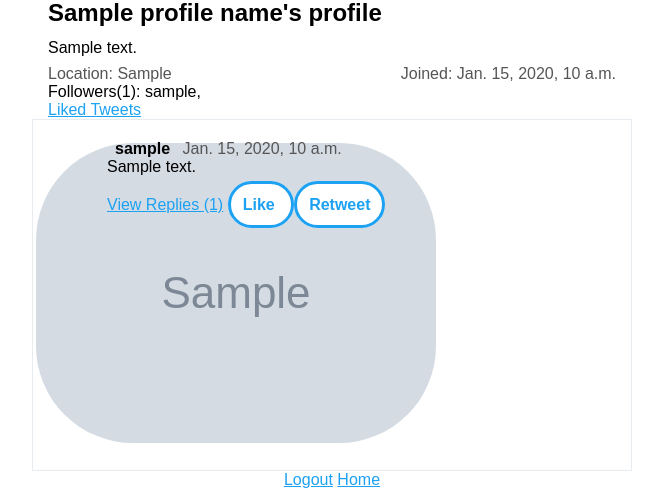
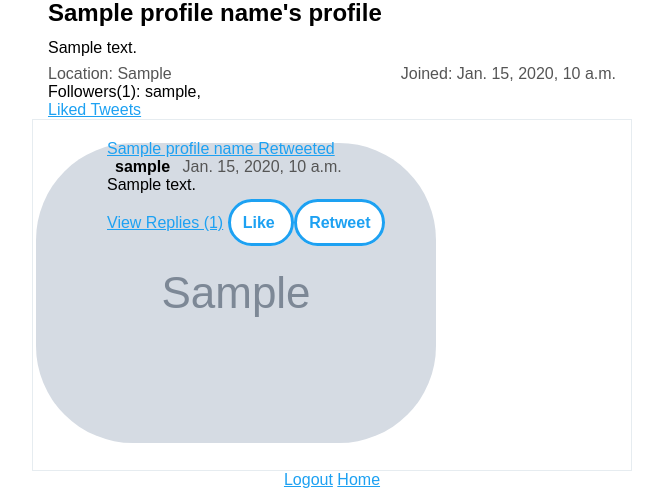
Before and after one commit to lucasdpau/twitclone, a Django app: template app1/templates/profile.html in a window 1280 px wide. Shown: the part 359-848 px from the top of the page, without its empty margins (308-971 px from the left). Run offline with Django 3.2, Linux system fonts and the light colour scheme; tables that the repository leaves empty hold one stand-in row (values such as "Sample post"); the template is opened without the code that fills it: values that come from a table or form of the project are taken from there, most other values are stand-ins (such as "Sample title", 1, 10 or a date in 2020); grey boxes marked "Sample" are stand-in pictures.

Commit message:
profile view shows if a post is a retweet

```diff
--- a/app1/templates/profile.html
+++ b/app1/templates/profile.html
@@ -60,6 +60,9 @@
                         </div>
                         <div class="tweet_content">
                             <div class="tweet_content_header">
+				{% if not tweet.author.username == profile_name %}
+				<a href="{{ profile_name }}">{{ profile_name }} Retweeted</a><br>
+				{% endif %}
                                 <div class="tweet_author">
                                     <a href="{{tweet.author}}">{{tweet.author}}</a>
                                 </div>
```
